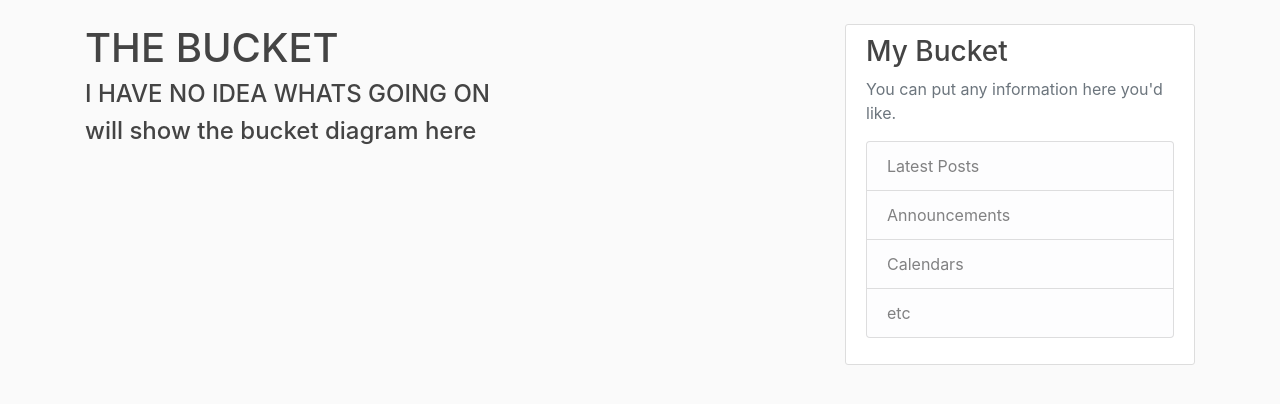
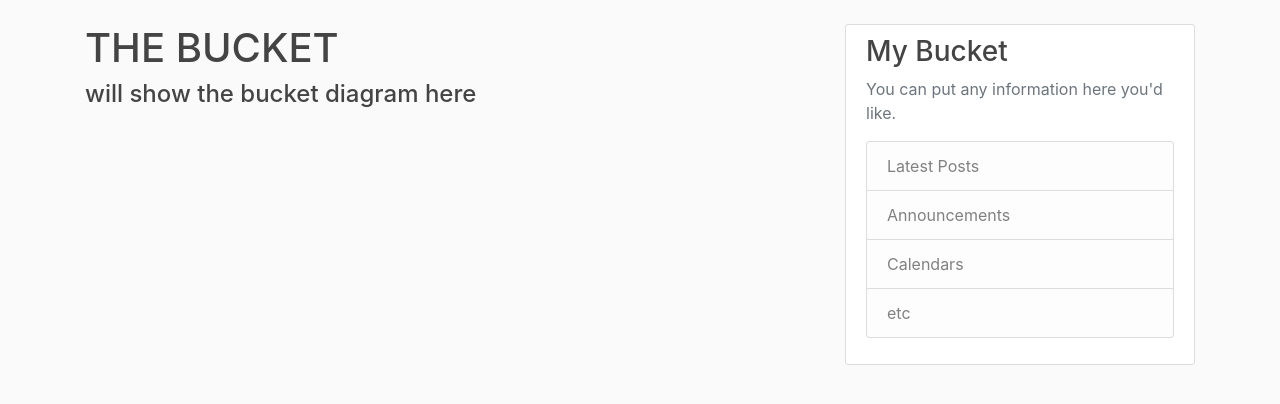
Before and after one commit to sjbern/BucketIR, a Django app: page /home/ in a window 1280 px wide. Shown: the part 56-460 px from the top of the page. Run offline with Django 4.2, Linux system fonts and the light colour scheme; some libraries are stand-ins or nearby versions.

Commit message:
Update bucket.html

```diff
--- a/bucket/templates/bucket/bucket.html
+++ b/bucket/templates/bucket/bucket.html
@@ -1,7 +1,6 @@
 {% extends "bucket/base.html" %}
 {% block content %}
     <h1>THE BUCKET</h1>
-    <h4>I HAVE NO IDEA WHATS GOING ON</h4>
     <h4>will show the bucket diagram here</h4>
 
     {% endblock content %}
```
